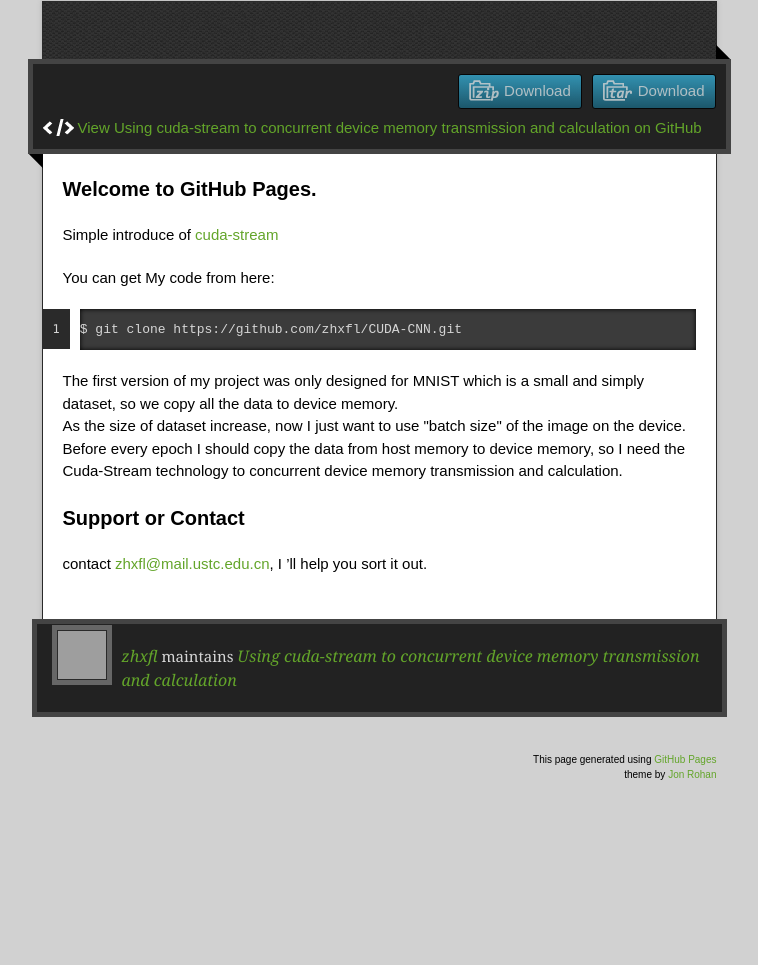
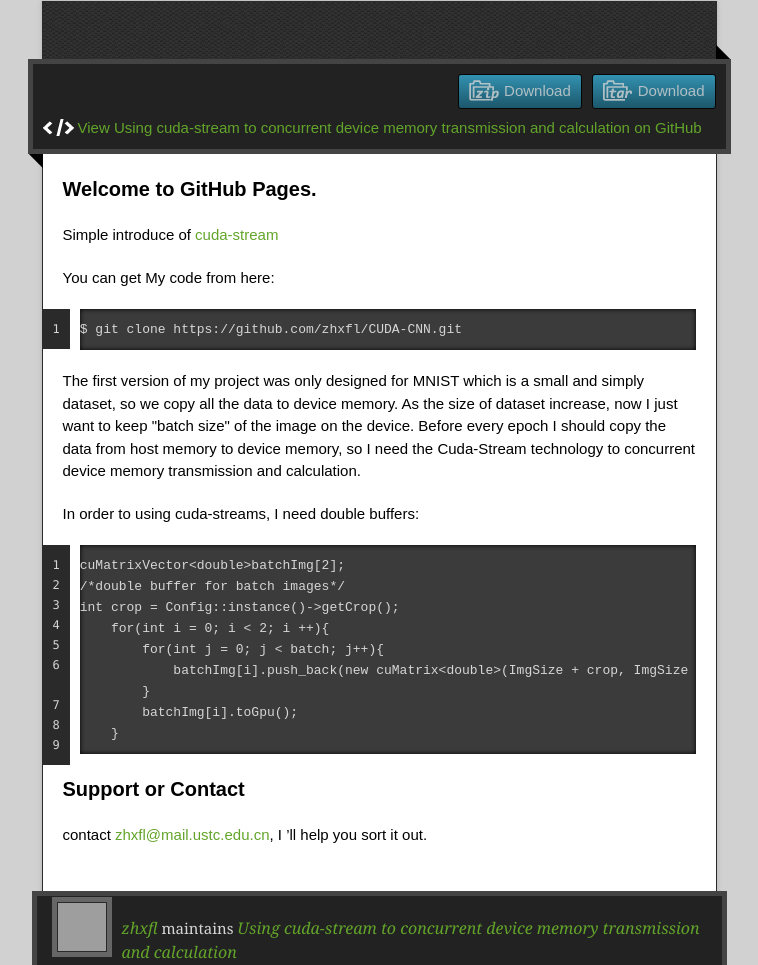
Before and after one commit to jchobotor/cuda-cnn_cuda-stream, a plain HTML site: page index.html in a window 1280 px wide. Shown: the part 489-1454 px from the top of the page, without its empty margins (261-1019 px from the left). Before the commit the page ends 1361 px from the top, so only its background shows below. Drawn offline with nearby package versions, Linux system fonts and the light colour scheme; grey boxes are pictures that could not be loaded.

```diff
--- a/index.html
+++ b/index.html
@@ -46,8 +46,20 @@
 <pre><code>$ git clone https://github.com/zhxfl/CUDA-CNN.git
 </code></pre>
 
-<p>The first version of my project was only designed for MNIST which is a small and simply dataset, so we copy all the data to device memory.<br>
-  As the size of dataset increase, now I just want to use "batch size" of the image on the device. Before every epoch I should copy the data from host memory to device memory, so I need the Cuda-Stream technology to concurrent device memory transmission and calculation. </p>
+<p>The first version of my project was only designed for MNIST which is a small and simply dataset, so we copy all the data to device memory.  As the size of dataset increase, now I just want to keep "batch size" of the image on the device. Before every epoch I should copy the data from host memory to device memory, so I need the Cuda-Stream technology to concurrent device memory transmission and calculation. </p>
+
+<p>In order to using cuda-streams, I need double buffers:</p>
+
+<pre><code>cuMatrixVector&lt;double&gt;batchImg[2];
+/*double buffer for batch images*/
+int crop = Config::instance()-&gt;getCrop();
+    for(int i = 0; i &lt; 2; i ++){
+        for(int j = 0; j &lt; batch; j++){
+            batchImg[i].push_back(new cuMatrix&lt;double&gt;(ImgSize + crop, ImgSize + crop, Config::instance()-&gt;getChannels()));
+        }
+        batchImg[i].toGpu();
+    }
+</code></pre>
 
 <h3>
 <a id="support-or-contact" class="anchor" href="#support-or-contact" aria-hidden="true"><span class="octicon octicon-link"></span></a>Support or Contact</h3>
```
Also changed, not shown: params.json (+1 -1 lines).
